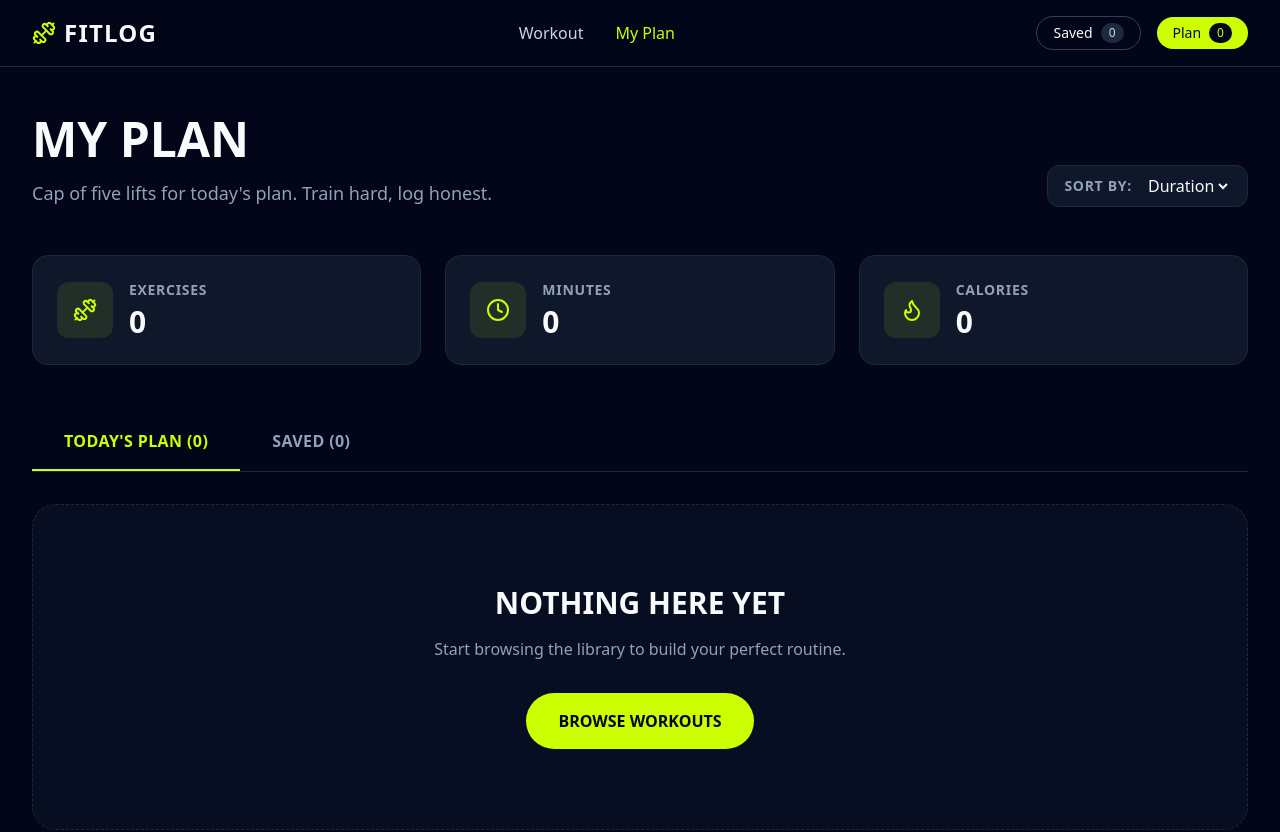
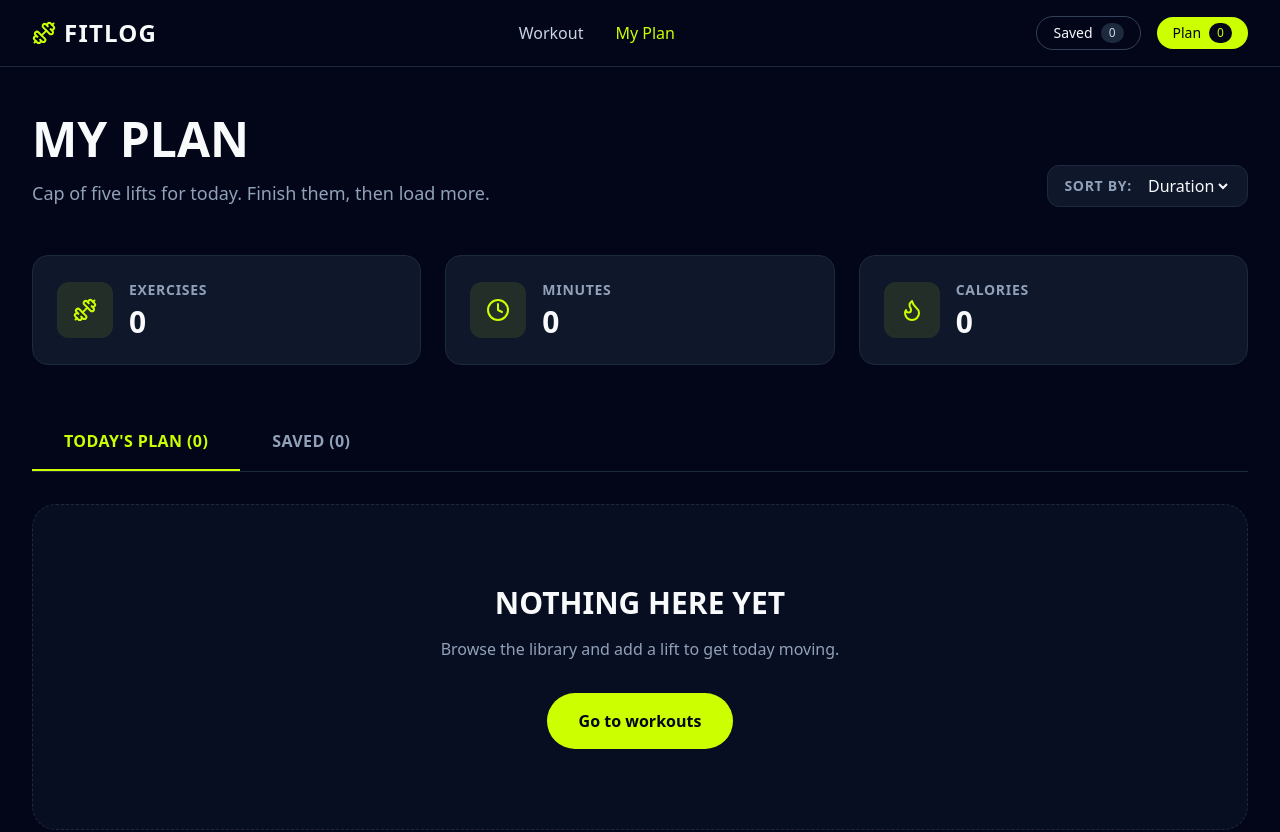
Before and after one commit to mustafizrahman055-hub/PH-Assingment-06-Fit-log, a Next.js app: page /my-plan in a window 1280 px wide. Shown: the top 832 px of the page. Built offline with nearby package versions, Linux system fonts and the light colour scheme.

Commit message:
fix my-plan page text

```diff
--- a/src/app/my-plan/page.tsx
+++ b/src/app/my-plan/page.tsx
@@ -29,9 +29,9 @@ export default function MyPlanPage() {
     <main className="max-w-7xl mx-auto px-8 py-12">
       <div className="mb-12 flex flex-col md:flex-row md:items-end justify-between gap-6">
         <div>
-          <h1 className="text-5xl font-display uppercase font-bold mb-4">My Plan</h1>
+          <h1 className="text-5xl font-display uppercase font-bold mb-4">MY PLAN</h1>
           <p className="text-slate-400 text-lg">
-            Cap of five lifts for today's plan. Train hard, log honest.
+            Cap of five lifts for today. Finish them, then load more.
           </p>
         </div>
         <div className="flex items-center gap-3 bg-slate-900 border border-slate-800 px-4 py-2 rounded-xl">
@@ -100,10 +100,10 @@ export default function MyPlanPage() {
 
       {sortedList.length === 0 ? (
         <div className="text-center py-20 bg-slate-900/50 rounded-3xl border border-slate-800 border-dashed">
-          <h2 className="text-3xl font-display uppercase font-bold mb-4">Nothing here yet</h2>
-          <p className="text-slate-400 mb-8">Start browsing the library to build your perfect routine.</p>
+          <h2 className="text-3xl font-display uppercase font-bold mb-4">NOTHING HERE YET</h2>
+          <p className="text-slate-400 mb-8">Browse the library and add a lift to get today moving.</p>
           <Link href="/" className="bg-accent text-slate-950 font-bold px-8 py-4 rounded-full hover:bg-accent/90 transition-colors inline-block">
-            BROWSE WORKOUTS
+            Go to workouts
           </Link>
         </div>
       ) : (
```
